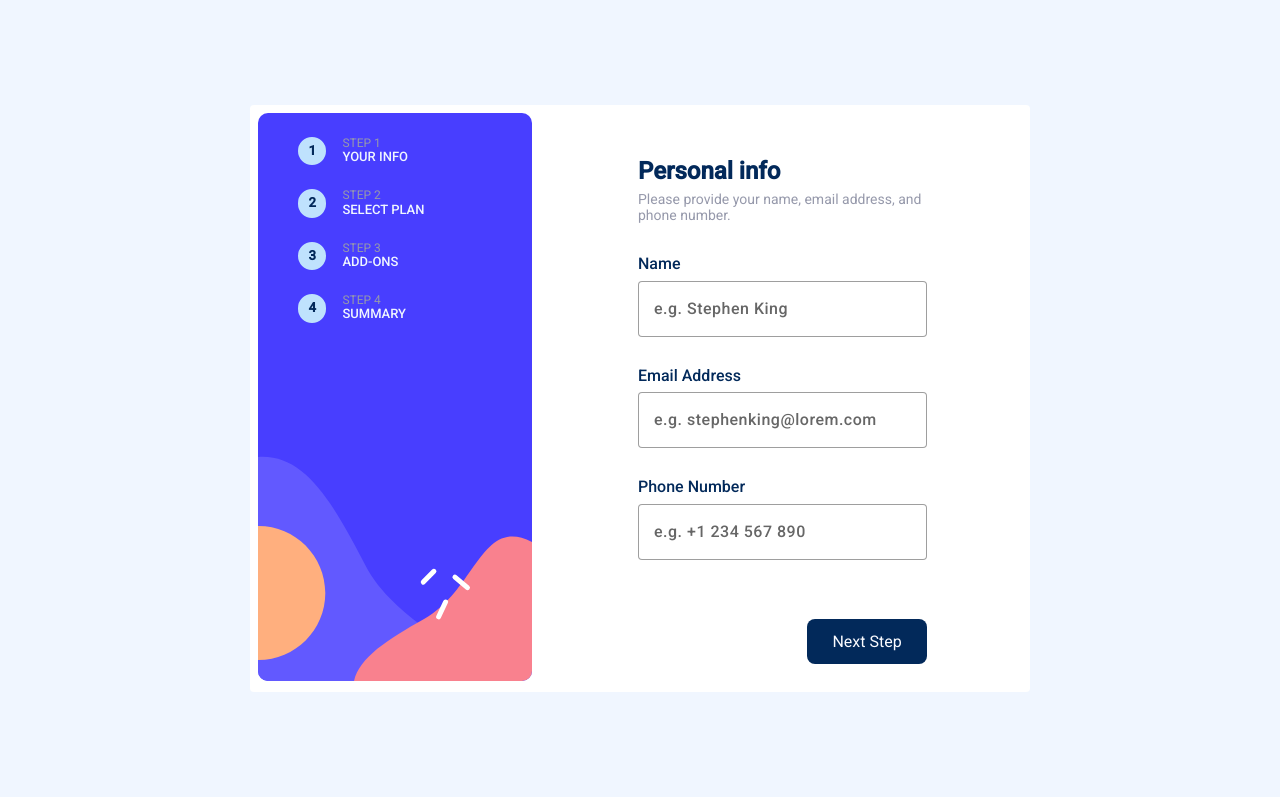
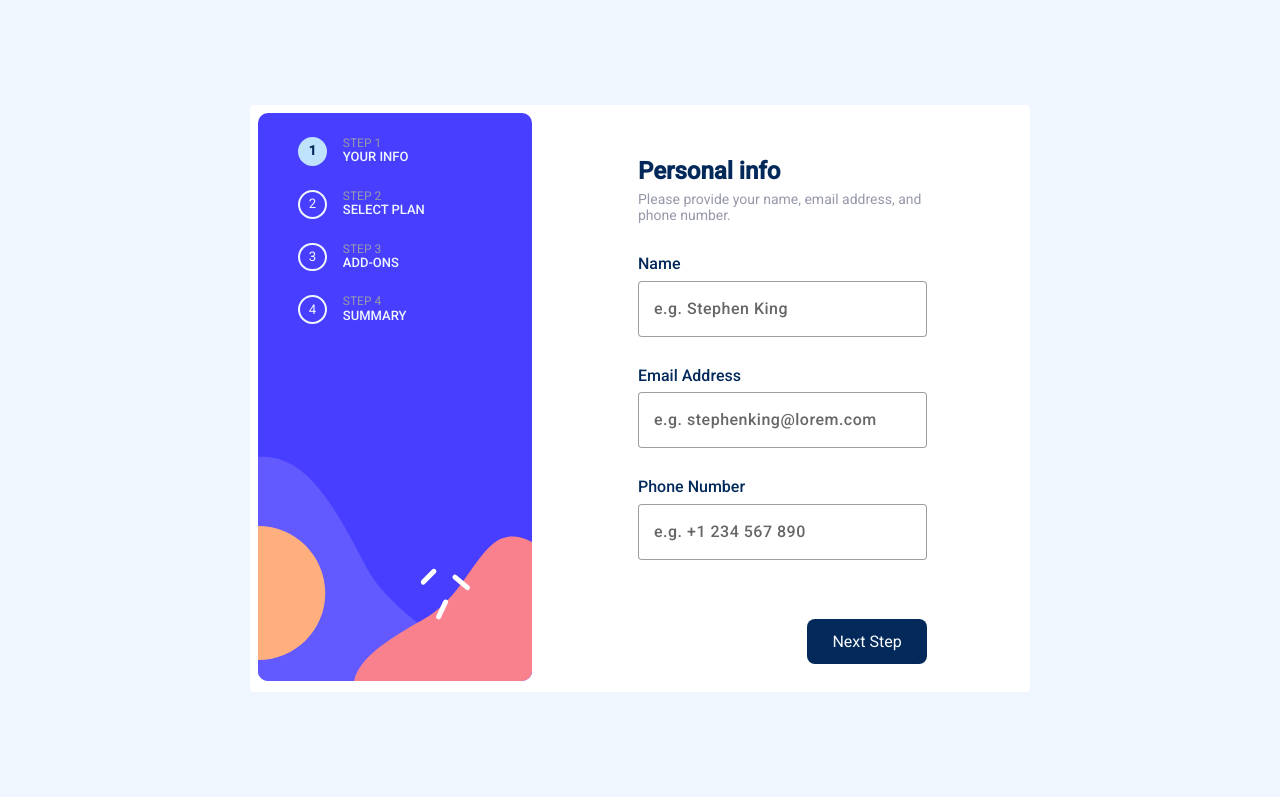
Before and after one commit to jordanbichot/multiSepFormAngular, an Angular app: page / in a window 1280 px wide. Built offline with nearby package versions, Linux system fonts and the light colour scheme.

Commit message:
Use of Observables in templates

```diff
--- a/src/app/app.component.html
+++ b/src/app/app.component.html
@@ -9,7 +9,7 @@
     </div>
 
     <app-buttons-control
-      *ngIf="(activeStep$ | async)! <= 5"
+      *ngIf="(activeStep$ | async)! <= 4"
       class="main-component__card__flow-buttons"
     ></app-buttons-control>
   </div>
--- a/src/app/buttons-control/buttons-control.component.html
+++ b/src/app/buttons-control/buttons-control.component.html
@@ -1,6 +1,6 @@
-<div class="card__flow-buttons" *ngIf="activeStep$ | async">
+<div class="card__flow-buttons" *ngIf="activeStep$ | async as step">
   <button
-    *ngIf="isBackButtonEnabled"
+    *ngIf="step > 1"
     class="buttons card__flow-buttons__go-back"
     (click)="previousStep()"
   >
@@ -9,8 +9,8 @@
   <button
     class="buttons card__flow-buttons__next-step"
     (click)="nextStep()"
-    [class.last-step]="isLastStep"
+    [class.last-step]="step === 4"
   >
-    {{ nextButtonText }}
+    {{ step !== 4 ? "Next Step" : "Confirm" }}
   </button>
 </div>
--- a/src/app/buttons-control/buttons-control.component.ts
+++ b/src/app/buttons-control/buttons-control.component.ts
@@ -9,7 +9,7 @@ import {
   Output,
 } from '@angular/core';
 import { Router } from '@angular/router';
-import { Subscription } from 'rxjs';
+import { Subscription, map } from 'rxjs';
 import { StepControlService } from '../steps-sidebar/data-access/step-control.service';
 
 @Component({
@@ -19,10 +19,6 @@ import { StepControlService } from '../steps-sidebar/data-access/step-control.se
 })
 export class ButtonsControlComponent {
   public activeStep$ = this.stepControlService.currentStep$;
-  public nextButtonText: 'Next Step' | 'Confirm' =
-    Number(this.activeStep$) !== 4 ? 'Next Step' : 'Confirm';
-  public isBackButtonEnabled: boolean = Number(this.activeStep$) >= 2;
-  public isLastStep: boolean = Number(this.activeStep$) !== 4;
 
   constructor(
     private stepControlService: StepControlService,
--- a/src/app/steps-sidebar/data-access/step-control.service.ts
+++ b/src/app/steps-sidebar/data-access/step-control.service.ts
@@ -30,19 +30,19 @@ export class StepControlService {
   }
 
   private updateRoutes() {
-    if (Number(this.currentStep) === 1) {
+    if (this.currentStep.value === 1) {
       this.routerControl.navigate(['']);
     }
-    if (Number(this.currentStep) === 2) {
+    if (this.currentStep.value === 2) {
       this.routerControl.navigate(['planSelection']);
     }
-    if (Number(this.currentStep) === 3) {
+    if (this.currentStep.value === 3) {
       this.routerControl.navigate(['addOnsSelection']);
     }
-    if (Number(this.currentStep) === 4) {
+    if (this.currentStep.value === 4) {
       this.routerControl.navigate(['finishingUp']);
     }
-    if (Number(this.currentStep) === 5) {
+    if (this.currentStep.value === 5) {
       this.routerControl.navigate(['thankYou']);
     }
   }
--- a/src/app/steps-sidebar/steps-sidebar.component.html
+++ b/src/app/steps-sidebar/steps-sidebar.component.html
@@ -4,7 +4,11 @@
       <li class="steps__list__element" *ngFor="let step of steps">
         <button
           class="steps__list__button"
-          [class.activeStep]="activeStep === 1"
+          [class.activeStep]="
+            activeStep <= 4
+              ? activeStep === step.stepCount
+              : activeStep === step.stepCount + 1
+          "
         >
           {{ step.stepCount }}
         </button>
--- a/src/app/steps-sidebar/steps-sidebar.component.scss
+++ b/src/app/steps-sidebar/steps-sidebar.component.scss
@@ -2,7 +2,7 @@
 @use "/src/styles.scss";
 
 .steps__card {
-  background-image: url("/src/assets/images/bg-sidebar-desktop.svg");
+  background-image: url("../../assets/images/bg-sidebar-desktop.svg");
   background-repeat: no-repeat;
   background-size: cover;
   width: 274px;
@@ -26,8 +26,8 @@
     border-style: solid;
 
     background-color: transparent;
-    width: 1.775rem;
-    height: 1.775rem;
+    width: 1.8rem;
+    height: 1.8rem;
     border-radius: 1rem;
     text-align: center;
     justify-content: center;
@@ -64,7 +64,7 @@
 
 @media screen and (max-width: 376px) {
   .steps__card {
-    background-image: url("/src/assets/images/bg-sidebar-mobile.svg");
+    background-image: url("../../assets/images/bg-sidebar-mobile.svg");
     width: 375px;
     height: 170px;
   }
```
